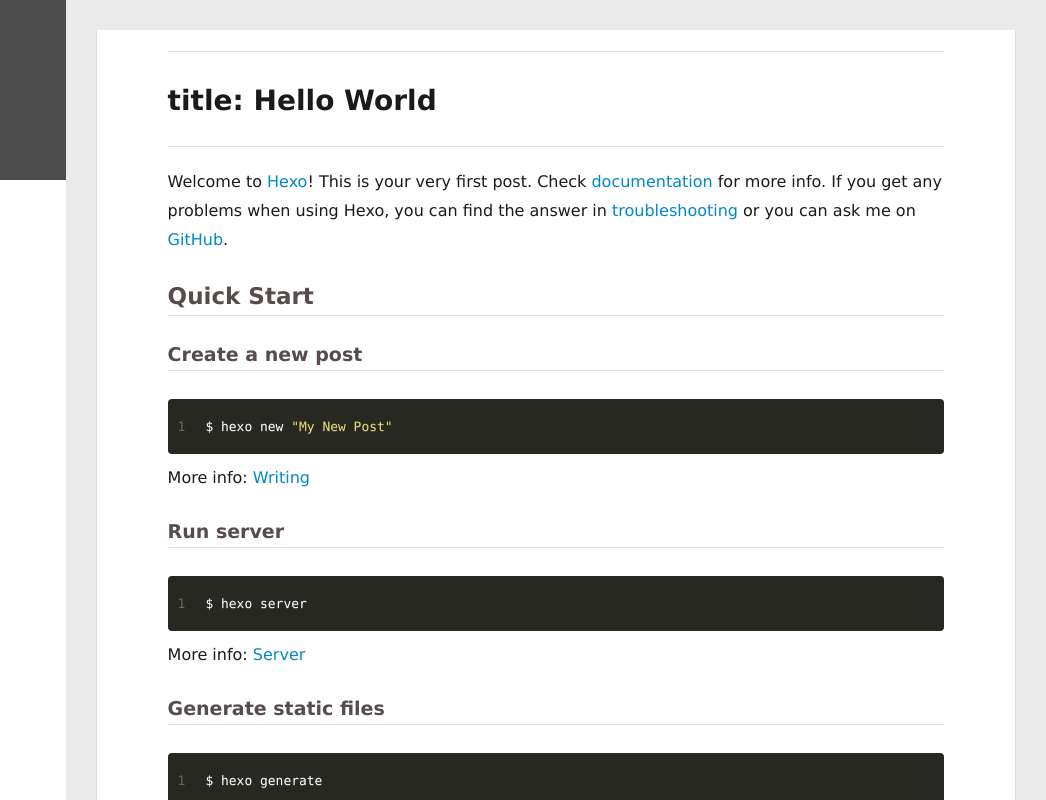
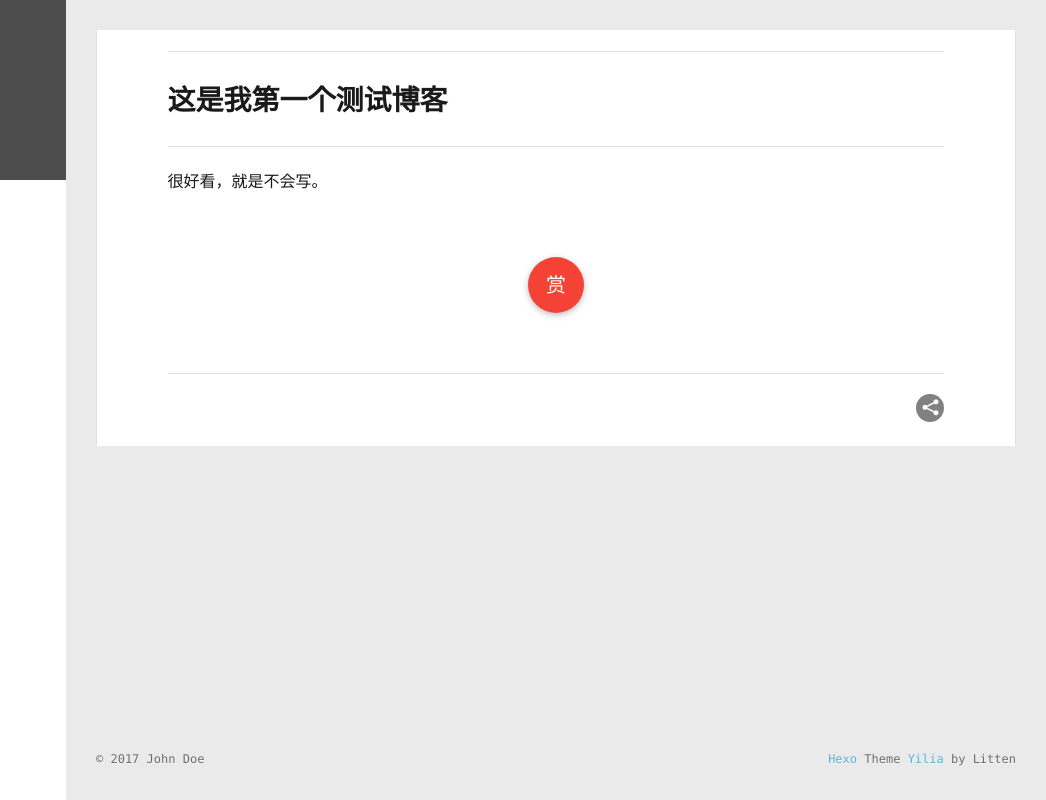
Before and after one commit to crazePhper/crazePhper.github.io, a plain HTML site: page 2017/07/06/hello-world/index.html in a window 1280 px wide. Shown: the full height of the page, 234-1280 px from the left. Drawn offline with Linux system fonts and the light colour scheme.

Commit message:
Site updated: 2017-07-06 22:34:24

```diff
--- a/2017/07/06/hello-world/index.html
+++ b/2017/07/06/hello-world/index.html
@@ -8,16 +8,16 @@
   <link rel="dns-prefetch" href="http://easydo.xyz">
   <title>Hexo</title>
   <meta name="viewport" content="width=device-width, initial-scale=1, maximum-scale=1">
-  <meta name="description" content="title: Hello World Welcome to Hexo! This is your very first post. Check documentation for more info. If you get any problems when using Hexo, you can find the answer in troubleshooting or you can ask">
+  <meta name="description" content="这是我第一个测试博客 很好看，就是不会写。">
 <meta property="og:type" content="article">
 <meta property="og:title" content="Hexo">
 <meta property="og:url" content="http://easydo.xyz/2017/07/06/hello-world/index.html">
 <meta property="og:site_name" content="Hexo">
-<meta property="og:description" content="title: Hello World Welcome to Hexo! This is your very first post. Check documentation for more info. If you get any problems when using Hexo, you can find the answer in troubleshooting or you can ask">
-<meta property="og:updated_time" content="2017-07-06T13:43:29.071Z">
+<meta property="og:description" content="这是我第一个测试博客 很好看，就是不会写。">
+<meta property="og:updated_time" content="2017-07-06T14:31:59.557Z">
 <meta name="twitter:card" content="summary">
 <meta name="twitter:title" content="Hexo">
-<meta name="twitter:description" content="title: Hello World Welcome to Hexo! This is your very first post. Check documentation for more info. If you get any problems when using Hexo, you can find the answer in troubleshooting or you can ask">
+<meta name="twitter:description" content="这是我第一个测试博客 很好看，就是不会写。">
 
     <link rel="alternative" href="/atom.xml" title="Hexo" type="application/atom+xml">
 
@@ -159,16 +159,8 @@
     <div class="article-entry" itemprop="articleBody">
 
         <hr>
-<h1 id="title-Hello-World"><a href="#title-Hello-World" class="headerlink" title="title: Hello World"></a>title: Hello World</h1><hr>
-<p>Welcome to <a href="https://hexo.io/" target="_blank" rel="external">Hexo</a>! This is your very first post. Check <a href="https://hexo.io/docs/" target="_blank" rel="external">documentation</a> for more info. If you get any problems when using Hexo, you can find the answer in <a href="https://hexo.io/docs/troubleshooting.html" target="_blank" rel="external">troubleshooting</a> or you can ask me on <a href="https://github.com/hexojs/hexo/issues" target="_blank" rel="external">GitHub</a>.</p>
-<h2 id="Quick-Start"><a href="#Quick-Start" class="headerlink" title="Quick Start"></a>Quick Start</h2><h3 id="Create-a-new-post"><a href="#Create-a-new-post" class="headerlink" title="Create a new post"></a>Create a new post</h3><figure class="highlight bash"><table><tr><td class="gutter"><pre><div class="line">1</div></pre></td><td class="code"><pre><div class="line">$ hexo new <span class="string">"My New Post"</span></div></pre></td></tr></table></figure>
-<p>More info: <a href="https://hexo.io/docs/writing.html" target="_blank" rel="external">Writing</a></p>
-<h3 id="Run-server"><a href="#Run-server" class="headerlink" title="Run server"></a>Run server</h3><figure class="highlight bash"><table><tr><td class="gutter"><pre><div class="line">1</div></pre></td><td class="code"><pre><div class="line">$ hexo server</div></pre></td></tr></table></figure>
-<p>More info: <a href="https://hexo.io/docs/server.html" target="_blank" rel="external">Server</a></p>
-<h3 id="Generate-static-files"><a href="#Generate-static-files" class="headerlink" title="Generate static files"></a>Generate static files</h3><figure class="highlight bash"><table><tr><td class="gutter"><pre><div class="line">1</div></pre></td><td class="code"><pre><div class="line">$ hexo generate</div></pre></td></tr></table></figure>
-<p>More info: <a href="https://hexo.io/docs/generating.html" target="_blank" rel="external">Generating</a></p>
-<h3 id="Deploy-to-remote-sites"><a href="#Deploy-to-remote-sites" class="headerlink" title="Deploy to remote sites"></a>Deploy to remote sites</h3><figure class="highlight bash"><table><tr><td class="gutter"><pre><div class="line">1</div></pre></td><td class="code"><pre><div class="line">$ hexo deploy</div></pre></td></tr></table></figure>
-<p>More info: <a href="https://hexo.io/docs/deployment.html" target="_blank" rel="external">Deployment</a></p>
+<h1 id="这是我第一个测试博客"><a href="#这是我第一个测试博客" class="headerlink" title="这是我第一个测试博客"></a>这是我第一个测试博客</h1><hr>
+<p>很好看，就是不会写。</p>
 
 
 
```
Also changed, not shown: index.html (+2 -10 lines), 1 other file.
